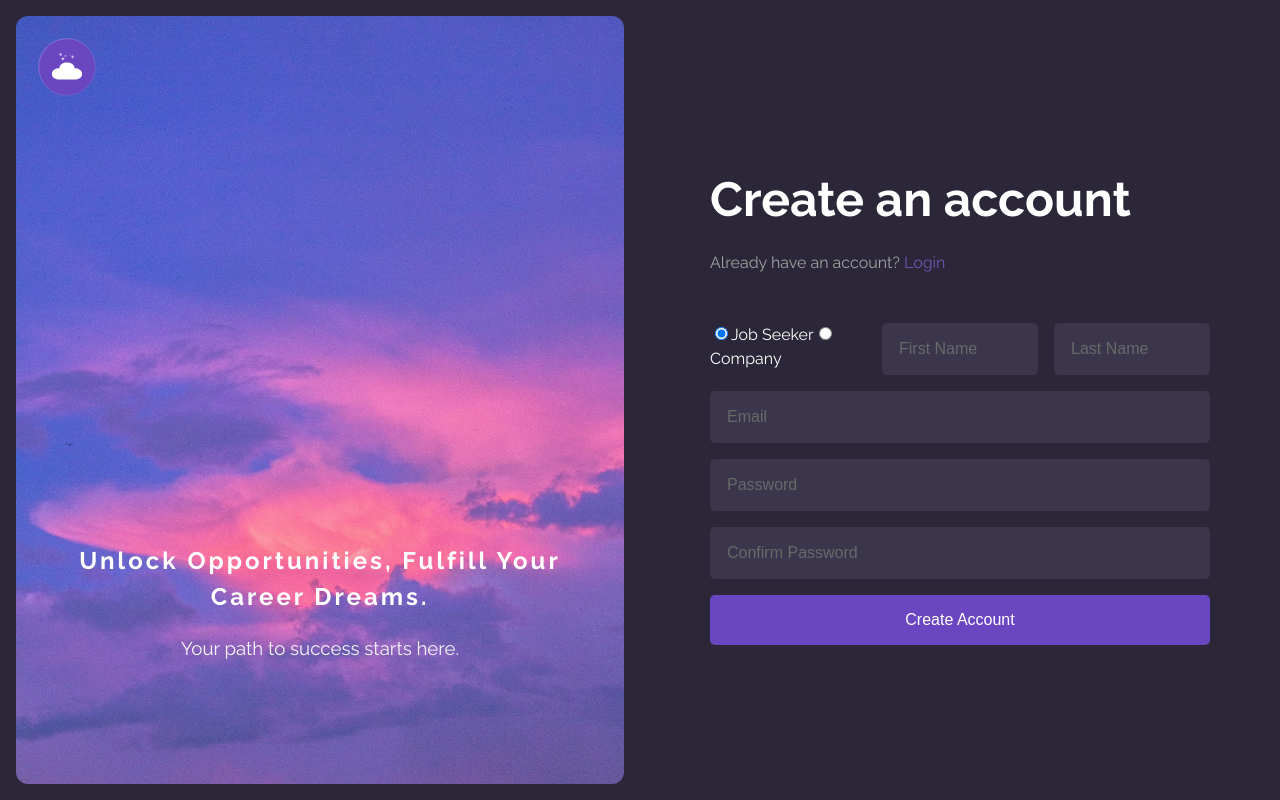
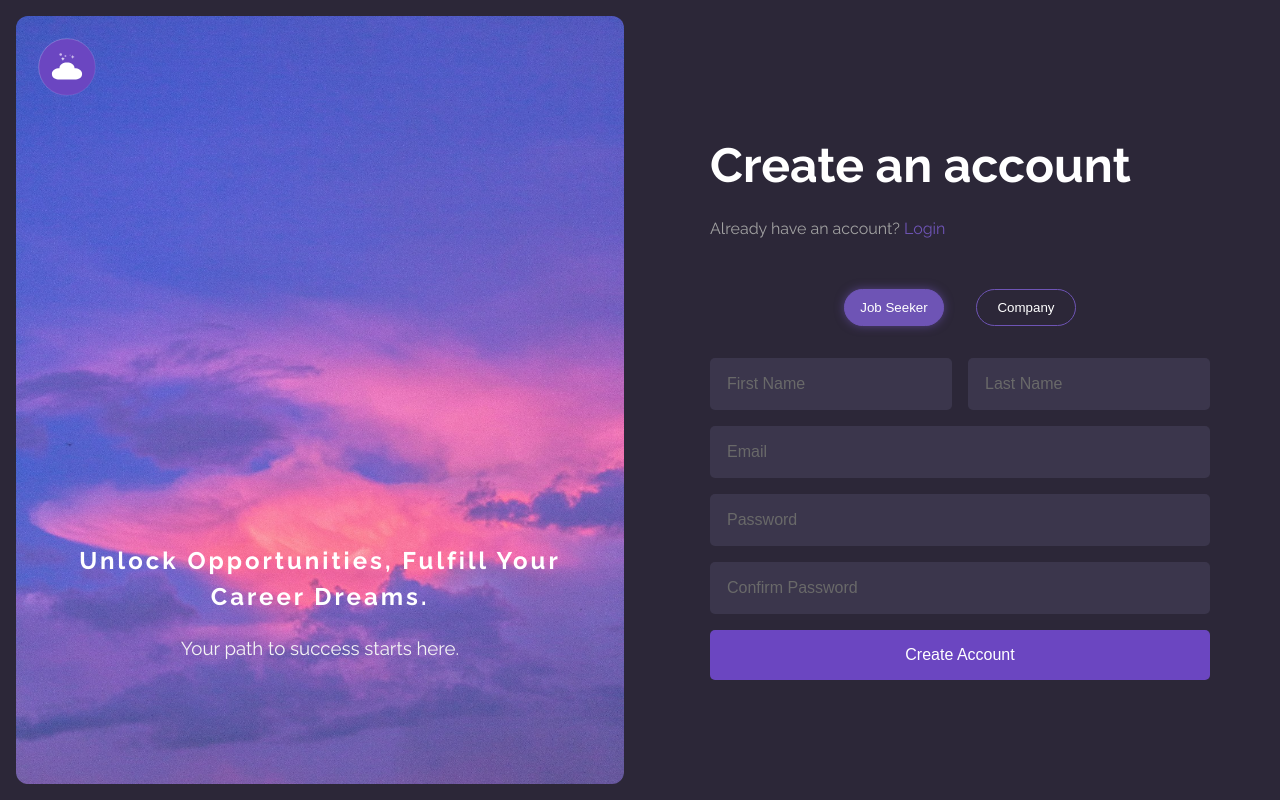
Before and after one commit to BiancaMRV/jobfinder, a React (Vite) app in the folder client/: page /signup in a window 1280 px wide. Built offline with nearby package versions, Linux system fonts and the light colour scheme.

Commit message:
fixed buttons in sign up, job seeker and company

```diff
--- a/client/src/components/profile/Profile/Profile.tsx
+++ b/client/src/components/profile/Profile/Profile.tsx
@@ -59,14 +59,12 @@ export function Profile() {
       reader.onload = () => {
         // quando o ficheiro terminar de ser lido, o evento onload é chamado e o resultado é guardado no state profileimage, o reader.result vai ser imagem convertida em base64
         setProfileImage(reader.result as string);
+        console.log(reader.result);
       };
       reader.readAsDataURL(file); // aqui lemos realmente o ficheiro
     }
   };
-  const fileInputRef = useRef<HTMLInputElement>(null);
-  const triggerFileInput = () => {
-    fileInputRef.current?.click();
-  };
+
   return (
     <div className={styles.profilecontainer}>
       <div className={styles.profilecard}>
--- a/client/src/pages/Auth/SignUp.module.css
+++ b/client/src/pages/Auth/SignUp.module.css
@@ -185,8 +185,36 @@
   color: var(--color-accent-light);
   text-decoration: underline;
 }
+.roleSelection {
+  display: flex;
+  gap: var(--spacing-md);
+  margin-bottom: var(--spacing-sm);
+  justify-content: center;
+}
 
-/* Responsive Design */
+.roleButton {
+  padding: 10px;
+  border: 1px solid var(--color-accent);
+  background-color: transparent;
+  color: var(--color-text);
+  border-radius: var(--radius-pill);
+  cursor: pointer;
+  transition: all 0.3s ease;
+  text-align: center;
+  min-width: 100px;
+}
+
+.roleButton:hover {
+  background-color: var(--color-accent-light);
+}
+
+.roleButton.active {
+  background-color: var(--color-accent);
+  color: white;
+  box-shadow: 0 0 10px rgba(110, 84, 181, 0.6);
+}
+
+/* Responsive */
 @media (max-width: 1000px) {
   .main {
     flex-direction: column;
--- a/client/src/pages/Auth/SignUp.tsx
+++ b/client/src/pages/Auth/SignUp.tsx
@@ -112,27 +112,27 @@ export const SignUp: React.FC = () => {
             noValidate
             onSubmit={handleSubmit}
           >
+            <div className={styles.roleSelection}>
+              <button
+                type="button"
+                className={`${styles.roleButton} ${
+                  formData.role === "jobSeeker" ? styles.active : ""
+                }`}
+                onClick={() => setFormData({ ...formData, role: "jobSeeker" })}
+              >
+                Job Seeker
+              </button>
+              <button
+                type="button"
+                className={`${styles.roleButton} ${
+                  formData.role === "company" ? styles.active : ""
+                }`}
+                onClick={() => setFormData({ ...formData, role: "company" })}
+              >
+                Company
+              </button>
+            </div>
             <div className={styles.name}>
-              <div className={styles.inputContainer}>
-                <input
-                  type="radio"
-                  id="jobSeeker"
-                  name="role"
-                  value="jobSeeker"
-                  checked={formData.role === "jobSeeker"}
-                  onChange={handleChange}
-                />
-                <label htmlFor="candidate">Job Seeker</label>
-                <input
-                  type="radio"
-                  id="company"
-                  name="role"
-                  value="company"
-                  checked={formData.role === "company"}
-                  onChange={handleChange}
-                />
-                <label htmlFor="company">Company</label>
-              </div>
               <div className={styles.inputContainer}>
                 <input
                   type="text"
```
